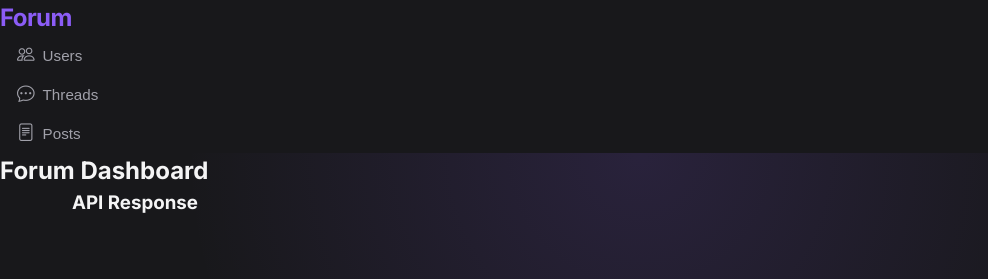
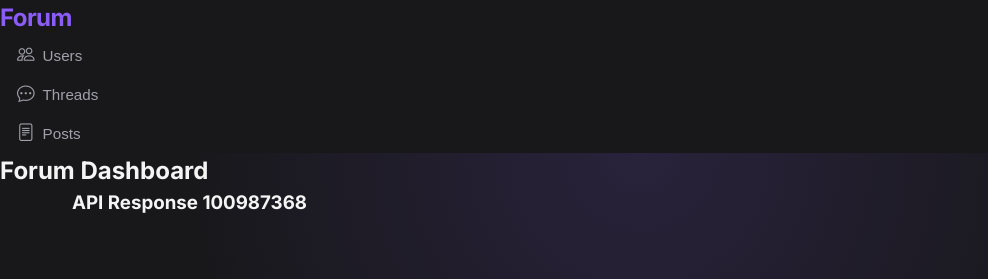
Before and after one commit to Leela369/Frontend, a plain HTML site: page index.html in a window 1280 px wide. Shown: the top 279 px of the page, without its empty margins (0-988 px from the left). Drawn offline with nearby package versions, Linux system fonts and the light colour scheme.

Commit message:
Update index.html

```diff
--- a/index.html
+++ b/index.html
@@ -44,7 +44,7 @@
     </header>
 
     <section class="content">
-        <h3>API Response</h3>
+        <h3>API Response 100987368</h3>
 
         <!-- THIS is the missing container your JS needs -->
         <div id="content-area" class="output-box">
```
